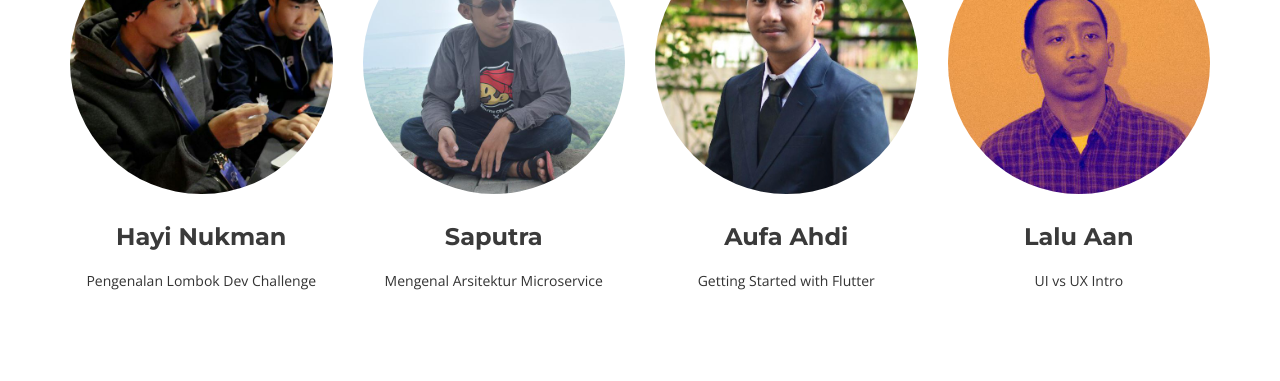
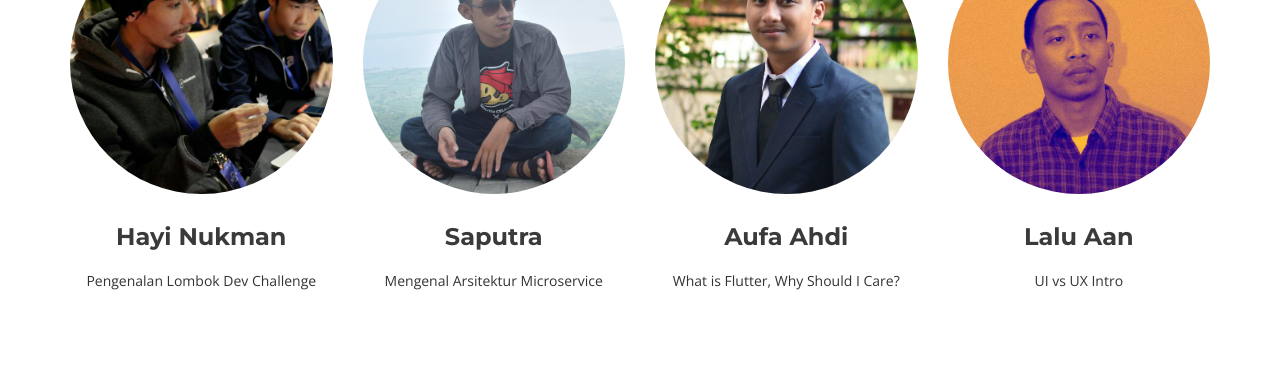
Before and after one commit to LombokDev/Meetup005, a plain HTML site: page docs/index.html in a window 1280 px wide. Shown: the part 3200-3581 px from the top of the page. Drawn offline with nearby package versions, Linux system fonts and the light colour scheme.

Commit message:
edit aufa talk title

```diff
--- a/docs/index.html
+++ b/docs/index.html
@@ -310,7 +310,7 @@
           <div class="box-team wow bounceInUp" data-wow-delay="0.1s">
             <img src="img/team/10.jpg" alt="" class="img-circle img-responsive" />
             <h4>Aufa Ahdi</h4>
-            <p>Getting Started with Flutter</p>
+            <p>What is Flutter, Why Should I Care?</p>
           </div>
         </div>
         <div class="col-xs-12 col-sm-3 col-md-3 col-lg-3">
```
